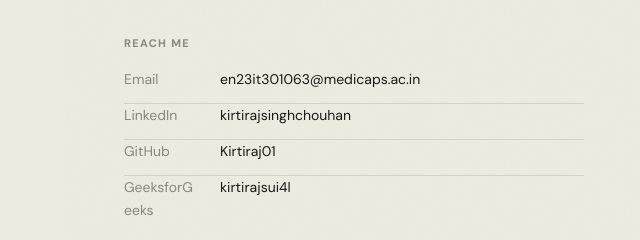
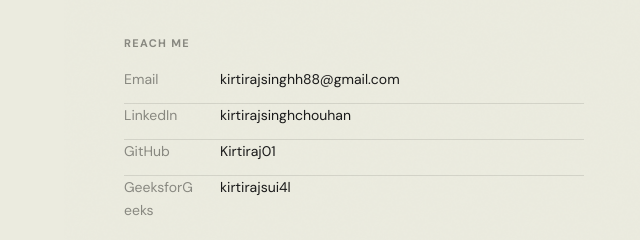
Before and after one commit to Kirtiraj01/portfolio, a plain HTML site: page index.html in a window 1280 px wide. Shown: the part 417-657 px from the top of the page, 576-1216 px from the left. Drawn offline with Linux system fonts and the light colour scheme; no server answers.

Commit message:
fix: replace college email with official email kirtirajsinghh88@gmail.com across all sections

```diff
--- a/index.html
+++ b/index.html
@@ -399,7 +399,7 @@ footer{background:var(--dark);border-top:1px solid rgba(255,255,255,.08);padding
       <div class="ci"><span class="cl">Location</span><span class="cv">Indore, MP · Remote OK</span></div>
       <div class="ci" style="margin-bottom:40px"><span class="cl">Status</span><span class="cv" style="color:#2d9e5f;font-weight:500">● Available for hire</span></div>
       <div class="cst" style="margin-bottom:16px">Reach me</div>
-      <div class="ci"><span class="cl">Email</span><span class="cv"><a href="mailto:en23it301063@medicaps.ac.in">en23it301063@medicaps.ac.in</a></span></div>
+      <div class="ci"><span class="cl">Email</span><span class="cv"><a href="mailto:kirtirajsinghh88@gmail.com">kirtirajsinghh88@gmail.com</a></span></div>
       <div class="ci"><span class="cl">LinkedIn</span><span class="cv"><a href="https://linkedin.com/in/kirtirajsinghchouhan" target="_blank" rel="noopener">kirtirajsinghchouhan</a></span></div>
       <div class="ci"><span class="cl">GitHub</span><span class="cv"><a href="https://github.com/Kirtiraj01" target="_blank" rel="noopener">Kirtiraj01</a></span></div>
       <div class="ci"><span class="cl">GeeksforGeeks</span><span class="cv"><a href="https://geeksforgeeks.org/profile/kirtirajsui4l" target="_blank" rel="noopener">kirtirajsui4l</a></span></div>
@@ -637,8 +637,8 @@ footer{background:var(--dark);border-top:1px solid rgba(255,255,255,.08);padding
       <h2 class="ch2">Let's build<br>something<br><em>together.</em></h2>
       <p class="csub">Open to internships, full-time roles &amp; collaborations. I reply within a day.</p>
       <div class="clk">
-        <div class="cli" onclick="window.open('mailto:en23it301063@medicaps.ac.in')" role="link" tabindex="0">
-          <div><div class="cll">Email</div><div class="clv">en23it301063@medicaps.ac.in</div></div><span class="cla">→</span>
+        <div class="cli" onclick="window.open('mailto:kirtirajsinghh88@gmail.com')" role="link" tabindex="0">
+          <div><div class="cll">Email</div><div class="clv">kirtirajsinghh88@gmail.com</div></div><span class="cla">→</span>
         </div>
         <div class="cli" onclick="window.open('https://linkedin.com/in/kirtirajsinghchouhan')" role="link" tabindex="0">
           <div><div class="cll">LinkedIn</div><div class="clv">kirtirajsinghchouhan</div></div><span class="cla">→</span>
@@ -738,7 +738,7 @@ document.getElementById('contactForm').addEventListener('submit',async function(
   const btn=document.getElementById('sbtn'),bt=document.getElementById('sbtn-text');
   if(!vf(nf)||!vf(ef)||!vf(mf)){showToast('Please fix the errors above.','error');return}
   if(WEB3FORMS_ACCESS_KEY==='YOUR_ACCESS_KEY_HERE'){
-    window.open('mailto:en23it301063@medicaps.ac.in?subject='+encodeURIComponent('Portfolio: '+nf.value.trim())+'&body='+encodeURIComponent('Name: '+nf.value.trim()+'\nEmail: '+ef.value.trim()+'\n\n'+mf.value.trim()));
+    window.open('mailto:kirtirajsinghh88@gmail.com?subject='+encodeURIComponent('Portfolio: '+nf.value.trim())+'&body='+encodeURIComponent('Name: '+nf.value.trim()+'\nEmail: '+ef.value.trim()+'\n\n'+mf.value.trim()));
     showToast('Form backend not set up yet — mail client opened.','success');return;
   }
   btn.disabled=true;bt.textContent='Sending…';
@@ -762,7 +762,7 @@ document.getElementById('contactForm').addEventListener('submit',async function(
     this.reset();document.querySelectorAll('#contactForm input,#contactForm textarea').forEach(f=>f.classList.remove('ok','err'));
     setTimeout(()=>{btn.disabled=false;btn.classList.remove('snt');bt.textContent='Send Message →'},4000);
   }catch(err){
-    bt.textContent='✗ Failed';btn.classList.add('serr');showToast('Failed. Email me directly: en23it301063@medicaps.ac.in','error');
+    bt.textContent='✗ Failed';btn.classList.add('serr');showToast('Failed. Email me directly: kirtirajsinghh88@gmail.com','error');
     setTimeout(()=>{btn.disabled=false;btn.classList.remove('serr');bt.textContent='Send Message →'},4000);
   }
 });
```
